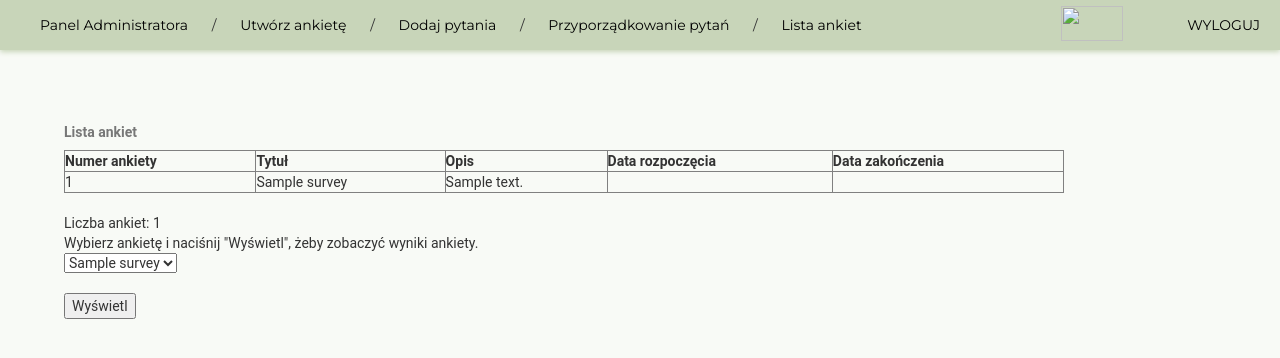
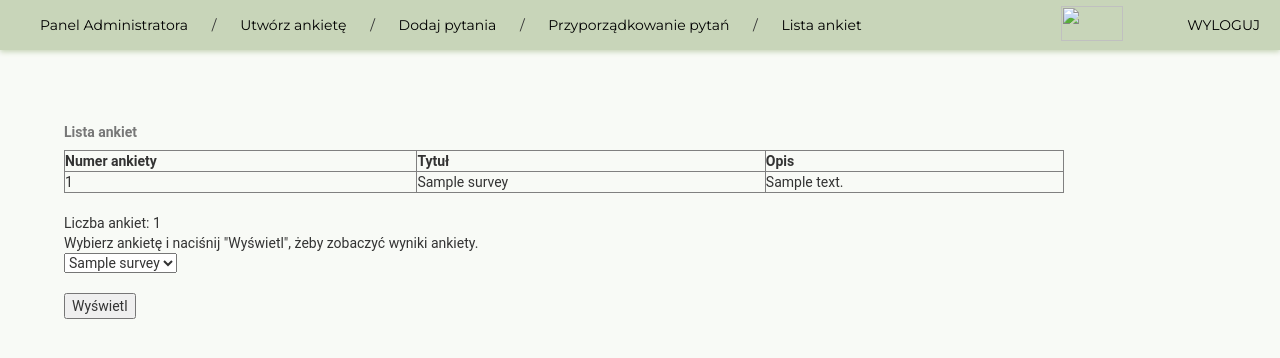
Before and after one commit to gjfriday/51419_52667_51425, a PHP site: page /admin_view_survey_list.php in a window 1280 px wide. Shown: the top 358 px of the page. Run offline with PHP 8.4, Linux system fonts and the light colour scheme; tables that the repository leaves empty hold one stand-in row (values such as "Sample post"); data that the repository does not hold is empty; some libraries are stand-ins or nearby versions.

Commit message:
Testowanie: admin_view_survey_list.php
Poprawa błędów

```diff
--- a/projekt/ankieta/admin_view_survey_list.php
+++ b/projekt/ankieta/admin_view_survey_list.php
@@ -19,7 +19,7 @@ if(!$con)
 mysqli_select_db($con, $dbname);
 
 // Pobierz listę ankiet z bazy danych
-echo "<table width='1000' border='1'> <tr><th>Numer ankiety</th><th>Tytuł</th><th>Opis</th><th>Data rozpoczęcia</th><th>Data zakończenia</th></tr>";
+echo "<table width='1000' border='1'> <tr><th>Numer ankiety</th><th>Tytuł</th><th>Opis</th>";
 echo "<caption> <b> Lista ankiet </b> </caption>";
 $sql="SELECT * FROM tbl_surveys";
 $result = mysqli_query($con, $sql);
@@ -30,7 +30,7 @@ while($row=mysqli_fetch_array($result))
 	$survey_count++;
 	$survey_names_array[$survey_count] = $row['survey_name'];
 	$survey_id_array[$survey_count] = $row[0];
-	echo "<tr><td>".$row[0]."</td><td>".$row['survey_name']."</td><td>".$row['survey_description']."</td><td>".$row['survey_open_date']."</td><td>".$row['survey_close_date']."</td></tr>";
+	echo "<tr><td>".$row[0]."</td><td>".$row['survey_name']."</td><td>".$row['survey_description']."</td></tr>";
 }
 echo "</table>";
 echo "<br> Liczba ankiet: ".$survey_count."<br>";
```
